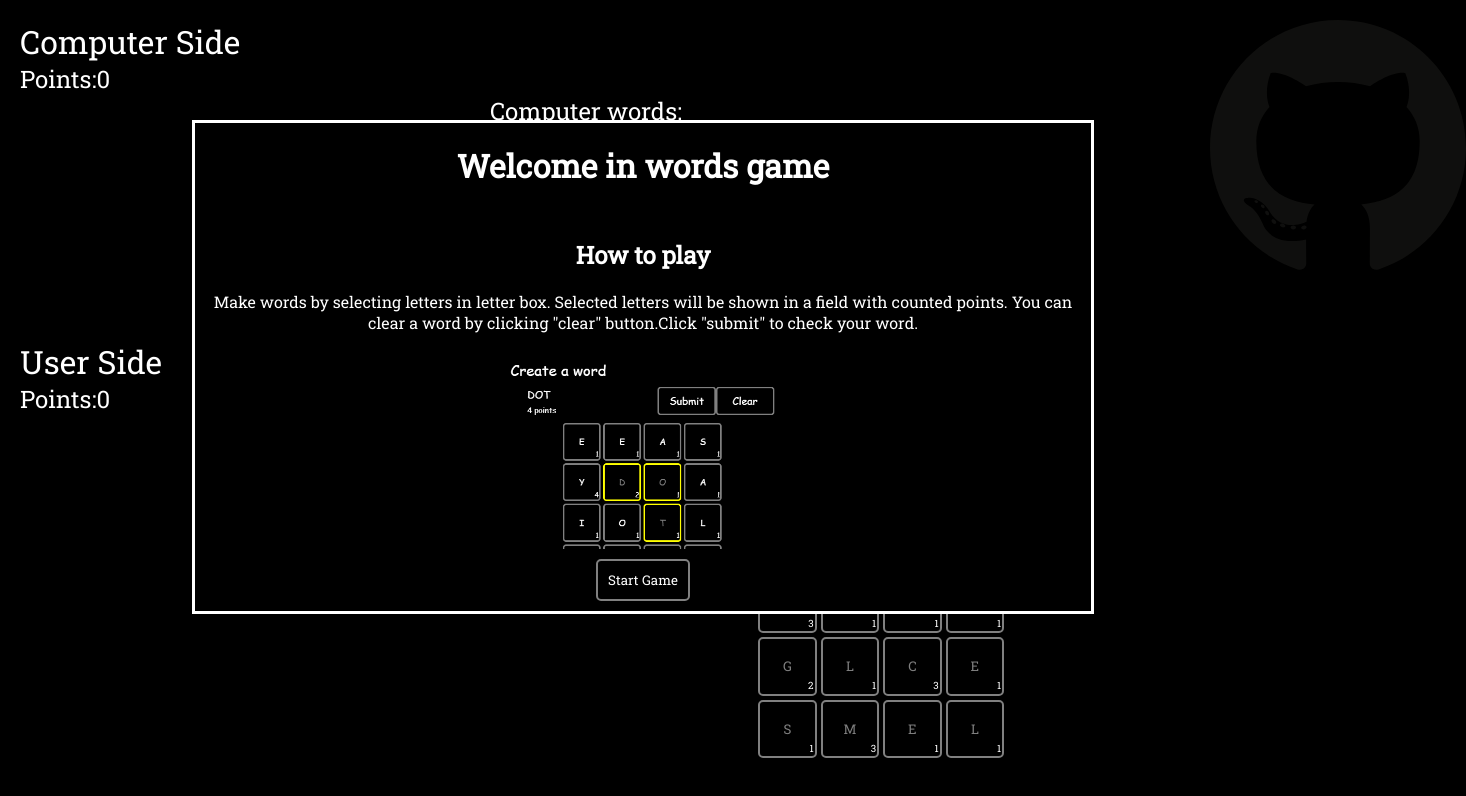
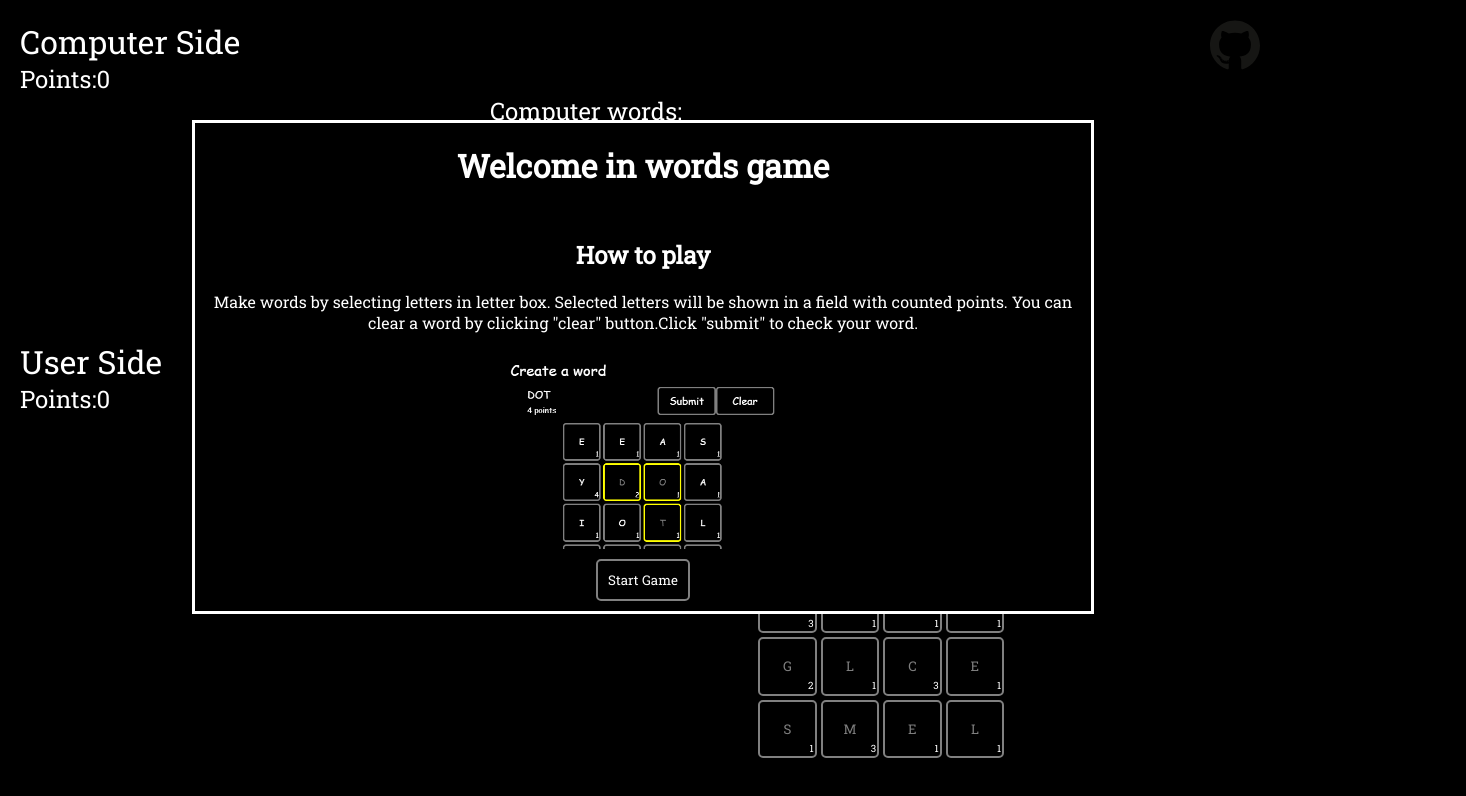
Before and after one commit to Wielqus/words-game, a React (Create React App) app in the folder client/: page / in a window 1280 px wide. In both pictures the pointer is over the link 1235 px from the left and 45 px from the top of the page. Shown: the top 796 px of the page, 1466 px wide, since content can reach past the window. Built offline with nearby package versions, Linux system fonts and the light colour scheme.

Commit message:
Configure git icon

```diff
--- a/client/src/components/ComputerSection/ComputerSection.css
+++ b/client/src/components/ComputerSection/ComputerSection.css
@@ -15,3 +15,6 @@
     width:50px;
     height:50px;
   }
+  .gitHubIcon:hover{
+    opacity:1;
+  }
```
Also changed, not shown: client/public/images/github-icon.svg.
